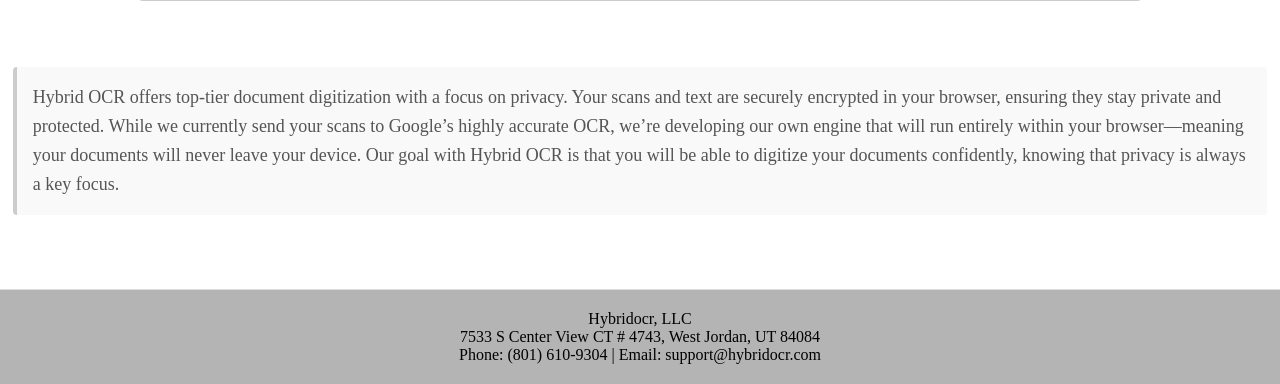
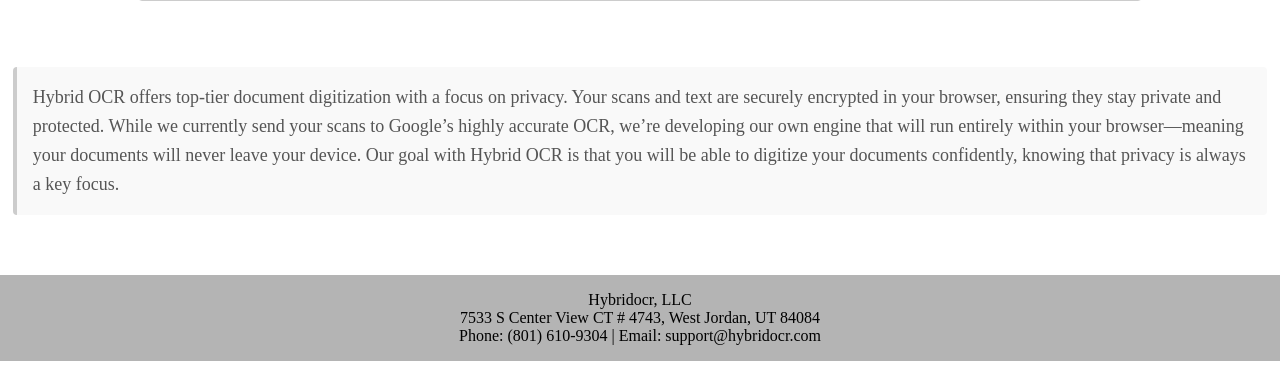
Before and after one commit to ezekielnewren/hybridocr, a Python web app: template website/templates/index.html in a window 1280 px wide. Shown: the part 1920-2304 px from the top of the page. After the commit the page ends 2281 px from the top, so only its background shows below. Run offline with Jinja, Linux system fonts and the light colour scheme; the template is opened without the code that fills it, so the values that code supplies are empty.

Commit message:
fixup css

```diff
--- a/website/static/css/style.css
+++ b/website/static/css/style.css
@@ -5,6 +5,13 @@
 
 .hidden {
   display: none;
+}
+
+.website-footer {
+  margin-top: 1rem;
+  padding: 1rem;
+  text-align: center;
+  background-color: #b4b4b4;
 }
 
 .showcase img {
--- a/website/templates/_footer.html
+++ b/website/templates/_footer.html
@@ -1,5 +1,5 @@
 <footer>
-    <div class="footer-container">
+    <div class="website-footer">
         Hybridocr, LLC<br/>
         7533 S Center View CT # 4743, West Jordan, UT 84084<br/>
         Phone: (801) 610-9304 | Email: support@hybridocr.com<br/>
--- a/website/templates/_header.html
+++ b/website/templates/_header.html
@@ -10,7 +10,7 @@
 <script src="/static/js/util.js"></script>
 <meta charset="UTF-8">
 <meta name="viewport" content="width=device-width, initial-scale=1.0">
-<link rel="stylesheet" href="/static/css/style.css"></link>
+<link rel="stylesheet" href="/static/css/style.css">
 <style>
     html, body {
         margin: 0;
@@ -44,10 +44,5 @@
         box-sizing: border-box;
         /*height: calc(100% - <%= banner_height %>);*/
     }
-    footer {
-        text-align: center;
-        background-color: #b4b4b4;
-        /*border-top: 1px solid #ddd;*/
-    }
 </style>
 <script src="https://ajax.googleapis.com/ajax/libs/jquery/3.5.1/jquery.min.js"></script>
--- a/website/templates/index.html
+++ b/website/templates/index.html
@@ -73,14 +19,6 @@
             font-size: 1em;
             margin-right: 10px;
             width: 30%;
-        }
-
-        footer {
-            margin-top: 30px;
-            padding: 20px;
-            text-align: center;
-            background-color: #b4b4b4;
-            border-top: 1px solid #ddd;
         }
     </style>
     <script>
```
Also changed, not shown: other parts of website/templates/index.html (+0 -54 lines).
